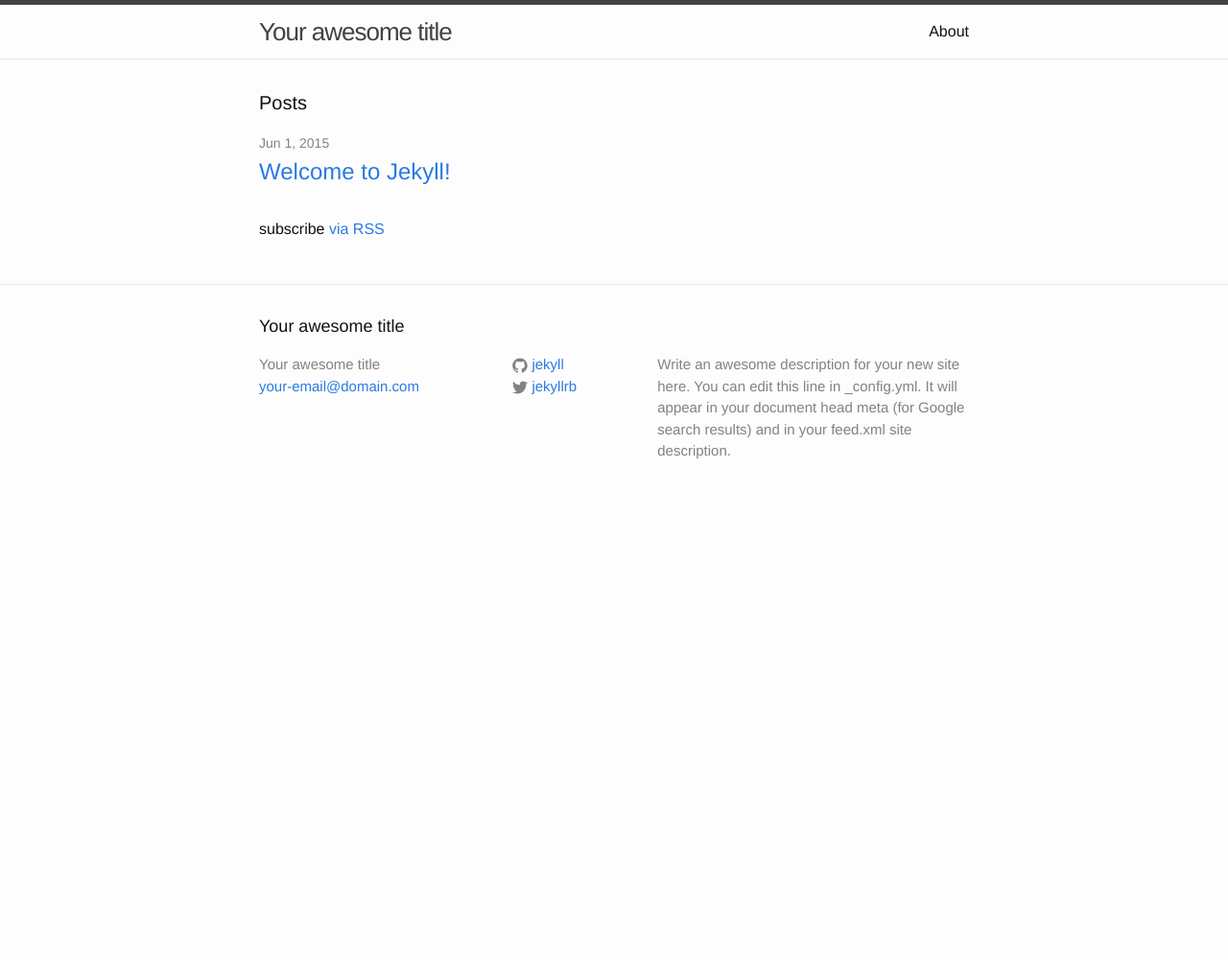
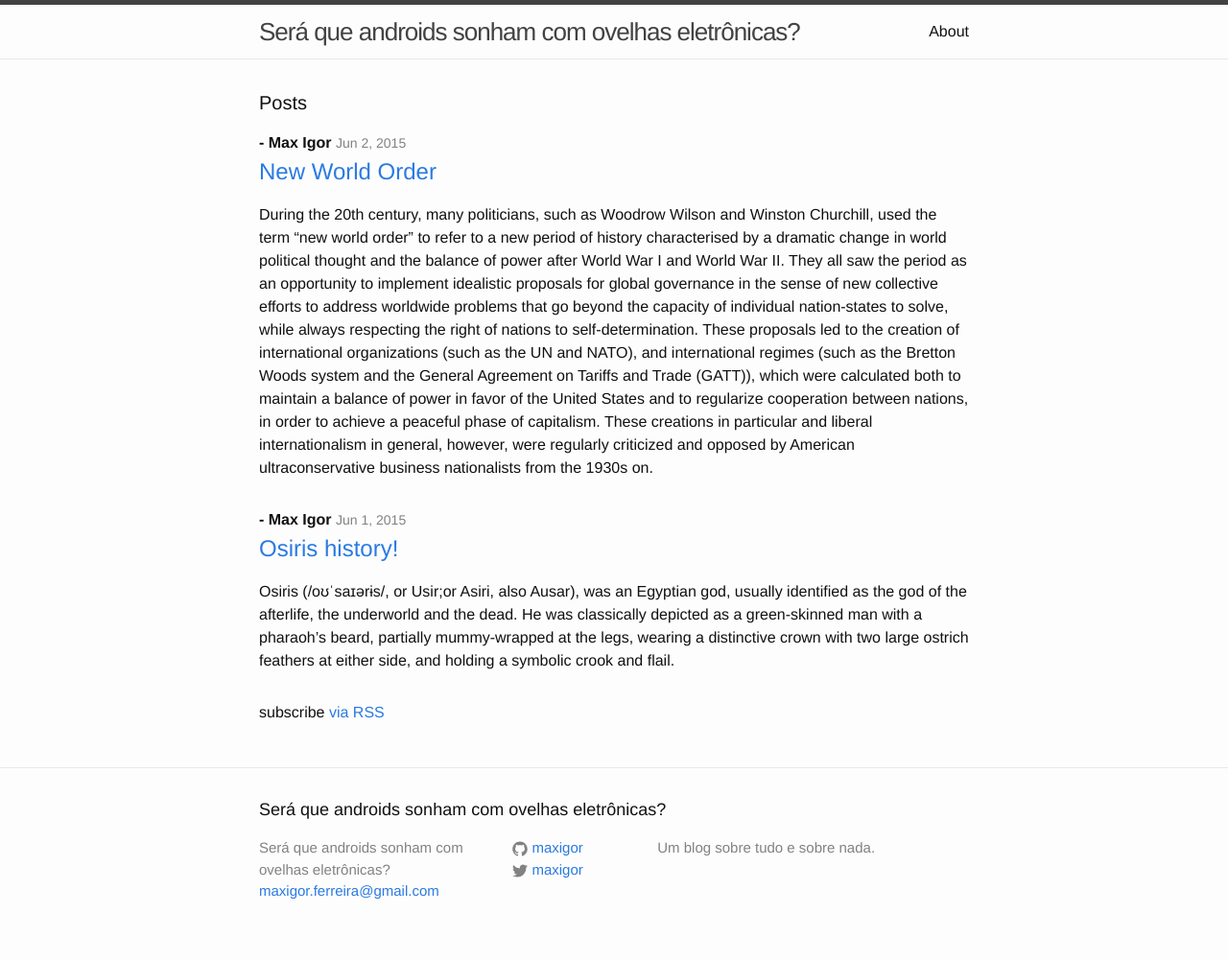
Before and after one commit to maxigor/Blog, a Jekyll site: the page built from index.html, in a window 1280 px wide. Shown: the whole page at 96% size. Built offline with Jekyll 4.4.1, drawn with Linux system fonts in a browser that asks for light colours; before the commit the page ends 900 px from its top, so only the background shows below that.

Commit message:
put code that worked where the code that didn't used to be

```diff
--- a/_config.yml
+++ b/_config.yml
@@ -1,14 +1,21 @@
 # Site settings
-title: Your awesome title
-email: your-email@domain.com
-description: > # this means to ignore newlines until "baseurl:"
-  Write an awesome description for your new site here. You can edit this
-  line in _config.yml. It will appear in your document head meta (for
-  Google search results) and in your feed.xml site description.
-baseurl: "" # the subpath of your site, e.g. /blog/
-url: "http://yourdomain.com" # the base hostname & protocol for your site
-twitter_username: jekyllrb
-github_username:  jekyll
+title: Será que androids sonham com ovelhas eletrônicas?
+email: maxigor.ferreira@gmail.com
+description: Um blog sobre tudo e sobre nada.
+url: "http://blog.maxigor.com.br" # the base hostname & protocol for your site
+twitter_username: maxigor
+github_username:  maxigor
 
 # Build settings
 markdown: kramdown
+permalink: /:title
+
+#default settings
+defaults:
+  -
+    scope:
+      path: "" # an empty string here means all files in the project
+      type: "posts" # previously `post` in Jekyll 2.2.
+    values:
+      layout: "post"
+      author: "Max Igor"
--- a/_layouts/post.html
+++ b/_layouts/post.html
@@ -8,6 +8,10 @@ layout: default
     <p class="post-meta">{{ page.date | date: "%b %-d, %Y" }}{% if page.author %} • {{ page.author }}{% endif %}{% if page.meta %} • {{ page.meta }}{% endif %}</p>
   </header>
 
+  {% if page.image %}
+  <img src="/img/{{ page.image }}" alt="">
+  {% endif %}
+
   <article class="post-content">
     {{ content }}
   </article>
--- a/_posts/2015-06-01-welcome-to-jekyll.markdown
+++ b/_posts/2015-06-01-welcome-to-jekyll.markdown
@@ -1,25 +1,10 @@
 ---
 layout: post
-title:  "Welcome to Jekyll!"
+title:  "Osiris history!"
 date:   2015-06-01 16:45:26
-categories: jekyll update
+categories: osiris
+author: Max Igor
+permalink: osiris-history
+image: osiris.jpg
 ---
-You’ll find this post in your `_posts` directory. Go ahead and edit it and re-build the site to see your changes. You can rebuild the site in many different ways, but the most common way is to run `jekyll serve`, which launches a web server and auto-regenerates your site when a file is updated.
-
-To add new posts, simply add a file in the `_posts` directory that follows the convention `YYYY-MM-DD-name-of-post.ext` and includes the necessary front matter. Take a look at the source for this post to get an idea about how it works.
-
-Jekyll also offers powerful support for code snippets:
-
-{% highlight ruby %}
-def print_hi(name)
-  puts "Hi, #{name}"
-end
-print_hi('Tom')
-#=> prints 'Hi, Tom' to STDOUT.
-{% endhighlight %}
-
-Check out the [Jekyll docs][jekyll] for more info on how to get the most out of Jekyll. File all bugs/feature requests at [Jekyll’s GitHub repo][jekyll-gh]. If you have questions, you can ask them on [Jekyll’s dedicated Help repository][jekyll-help].
-
-[jekyll]:      http://jekyllrb.com
-[jekyll-gh]:   https://github.com/jekyll/jekyll
-[jekyll-help]: https://github.com/jekyll/jekyll-help
+Osiris (/oʊˈsaɪərɨs/, or Usir;or Asiri, also Ausar), was an Egyptian god, usually identified as the god of the afterlife, the underworld and the dead. He was classically depicted as a green-skinned man with a pharaoh's beard, partially mummy-wrapped at the legs, wearing a distinctive crown with two large ostrich feathers at either side, and holding a symbolic crook and flail.
--- /dev/null
+++ b/_posts/2015-06-02-the-begin.md
@@ -0,0 +1,7 @@
+---
+title: "New World Order"
+date: 2015-06-02
+categories: new-world-order
+---
+
+During the 20th century, many politicians, such as Woodrow Wilson and Winston Churchill, used the term "new world order" to refer to a new period of history characterised by a dramatic change in world political thought and the balance of power after World War I and World War II. They all saw the period as an opportunity to implement idealistic proposals for global governance in the sense of new collective efforts to address worldwide problems that go beyond the capacity of individual nation-states to solve, while always respecting the right of nations to self-determination. These proposals led to the creation of international organizations (such as the UN and NATO), and international regimes (such as the Bretton Woods system and the General Agreement on Tariffs and Trade (GATT)), which were calculated both to maintain a balance of power in favor of the United States and to regularize cooperation between nations, in order to achieve a peaceful phase of capitalism. These creations in particular and liberal internationalism in general, however, were regularly criticized and opposed by American ultraconservative business nationalists from the 1930s on.
--- a/index.html
+++ b/index.html
@@ -9,11 +9,13 @@ layout: default
   <ul class="post-list">
     {% for post in site.posts %}
       <li>
+      <b class="post__author"> - {{ post.author }}</b>
         <span class="post-meta">{{ post.date | date: "%b %-d, %Y" }}</span>
 
         <h2>
           <a class="post-link" href="{{ post.url | prepend: site.baseurl }}">{{ post.title }}</a>
         </h2>
+        {{ post.excerpt }}
       </li>
     {% endfor %}
   </ul>
```
Also changed, not shown: img/new-world-order.jpeg (added), 1 other file.
